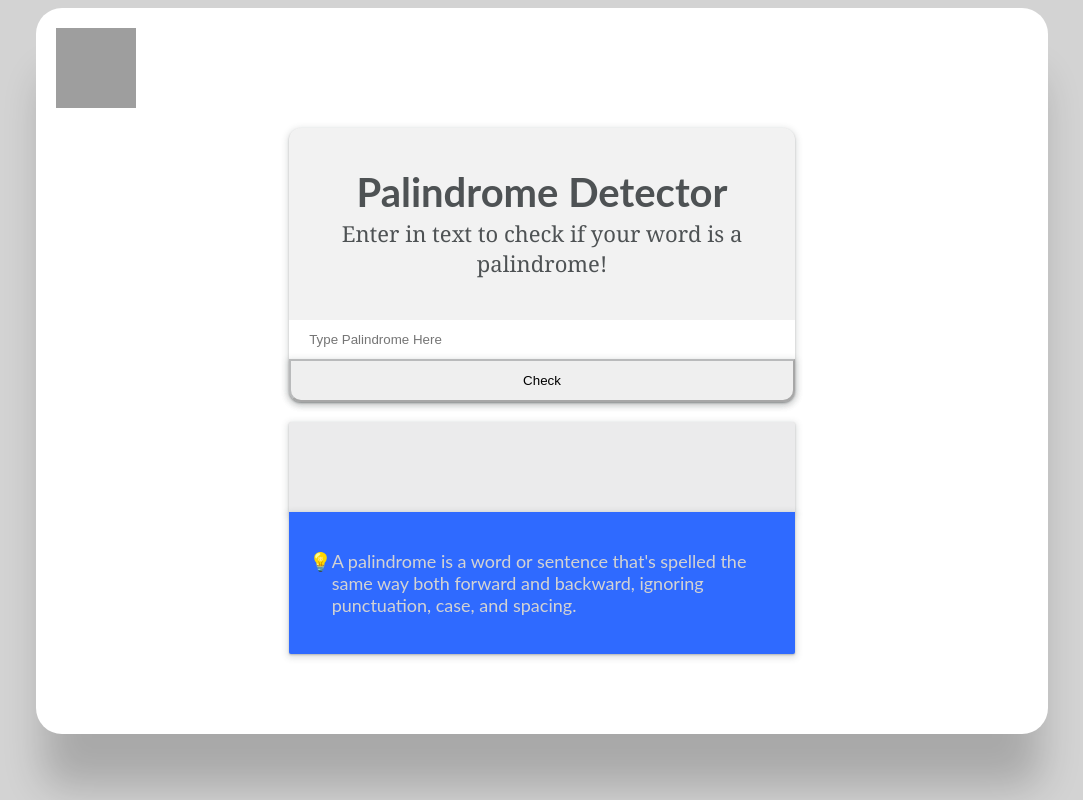
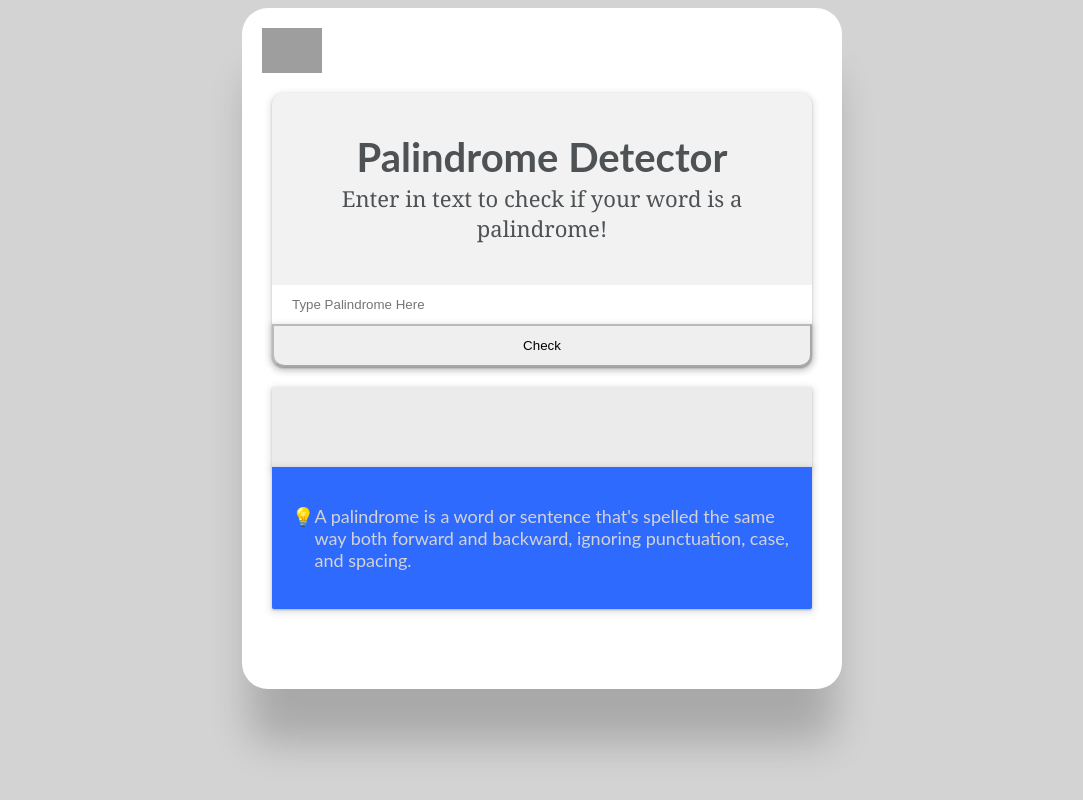
Before and after one commit to KrisIlich/PalindromeChecker, a plain HTML site: page index.html in a window 1280 px wide. Shown: the whole page, without its empty margins (98-1181 px from the left). Drawn offline with Linux system fonts and the light colour scheme; grey boxes are pictures that could not be loaded.

Commit message:
Update styles.css

```diff
--- a/styles.css
+++ b/styles.css
@@ -13,8 +13,8 @@
     box-sizing: border-box;
     display: flex;
     flex-direction: column;
-    width: 80%;
-    height: 80%;
+    width: 90%;
+    max-width: 600px;
     background-color: #fff;
     border-radius: 26px;
     box-shadow: rgba(0, 0, 0, 0.2) 0px 60px 40px -7px;
@@ -34,9 +34,13 @@
     padding-bottom: 30;
   }
 
+  #program-title {
+    font-size: 28px;
+  }
+
   #imgSrc {
-    width: 80px;
-    height: 80px;
+    width: 60px;
+    height: auto;
     margin-right: 20px;
   }
 
@@ -44,7 +48,7 @@
   #formParent {
     display: flex;
     flex-direction: column;
-    width: 50%;
+    width: 90%;
     margin-top: 20px;
     margin-bottom: 20px;
     margin-left: auto;
@@ -113,8 +117,9 @@
     font-weight: 500;
     font-size: 20px;
     box-sizing: border-box;
-    max-width: 100%;
-    height: 90px;
+    width: 90%;
+    max-width: 600px;
+    height: 80px;
     margin-left: auto;
     margin-right: auto;
     display: flex;
@@ -122,7 +127,6 @@
     border-top-left-radius: 2px;
     border-top-right-radius: 2px;
     color: rgba(60, 64, 67, 0.9);
-    width: 50%;
     padding: 20px;
     box-shadow: rgba(60, 64, 67, 0.3) 0px 1px 2px 0px, rgba(60, 64, 67, 0.15) 0px 2px 6px 2px;
   }
@@ -131,13 +135,14 @@
     border-bottom-left-radius: 2px;
     border-bottom-right-radius: 2px;
     box-sizing: border-box;
-    max-width: fit-content;
+    width: 90%;
+    max-width: 600px;
+    height: auto;
     margin-left: auto;
     margin-right: auto;
     display: flex;
     background-color: var(--primary-color);
     color: var(--background-color);
-    width: 50%;
     padding: 20px;
     margin-bottom: 20px;
     box-shadow: rgba(60, 64, 67, 0.3) 0px 1px 2px 0px, rgba(60, 64, 67, 0.15) 0px 2px 6px 2px;
```
